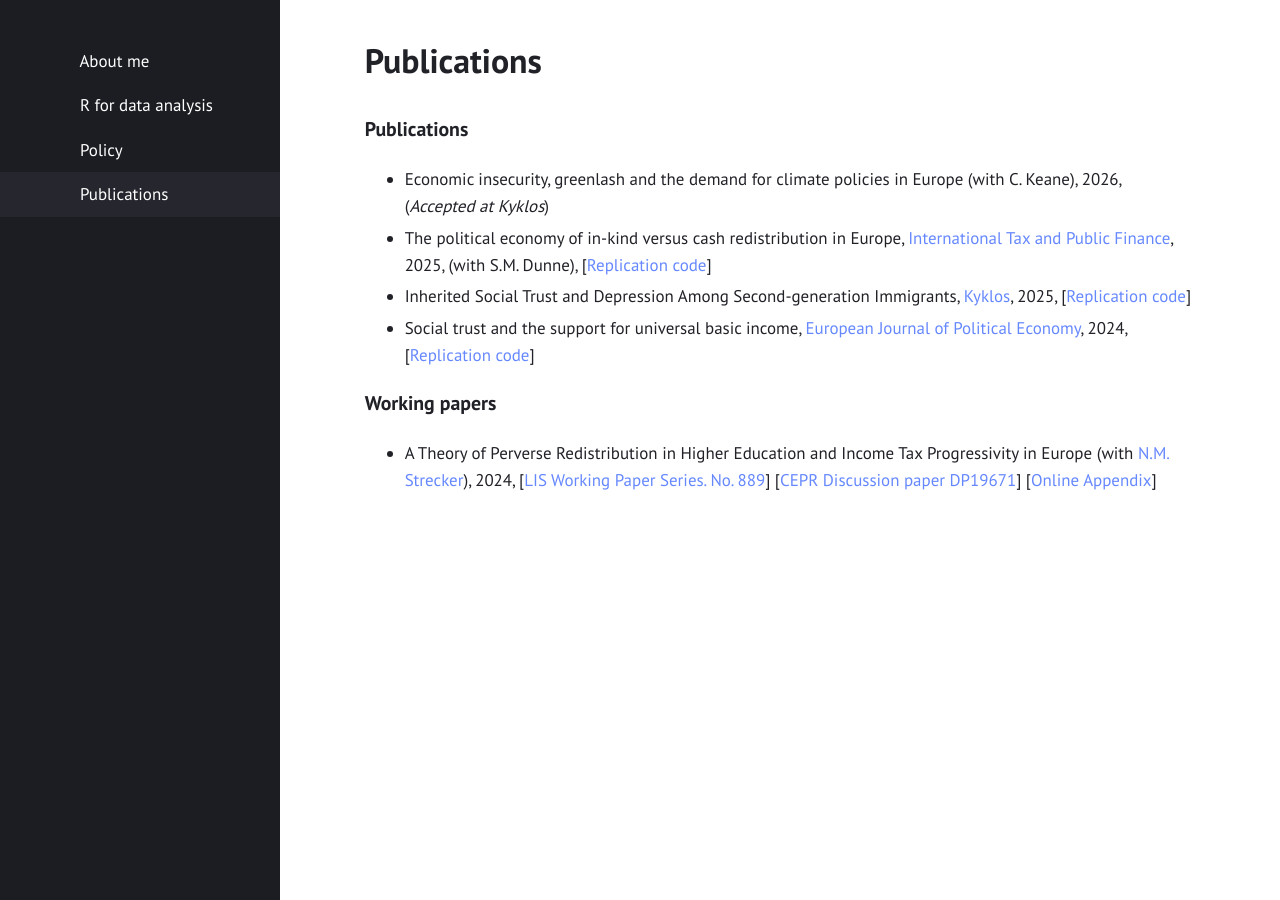
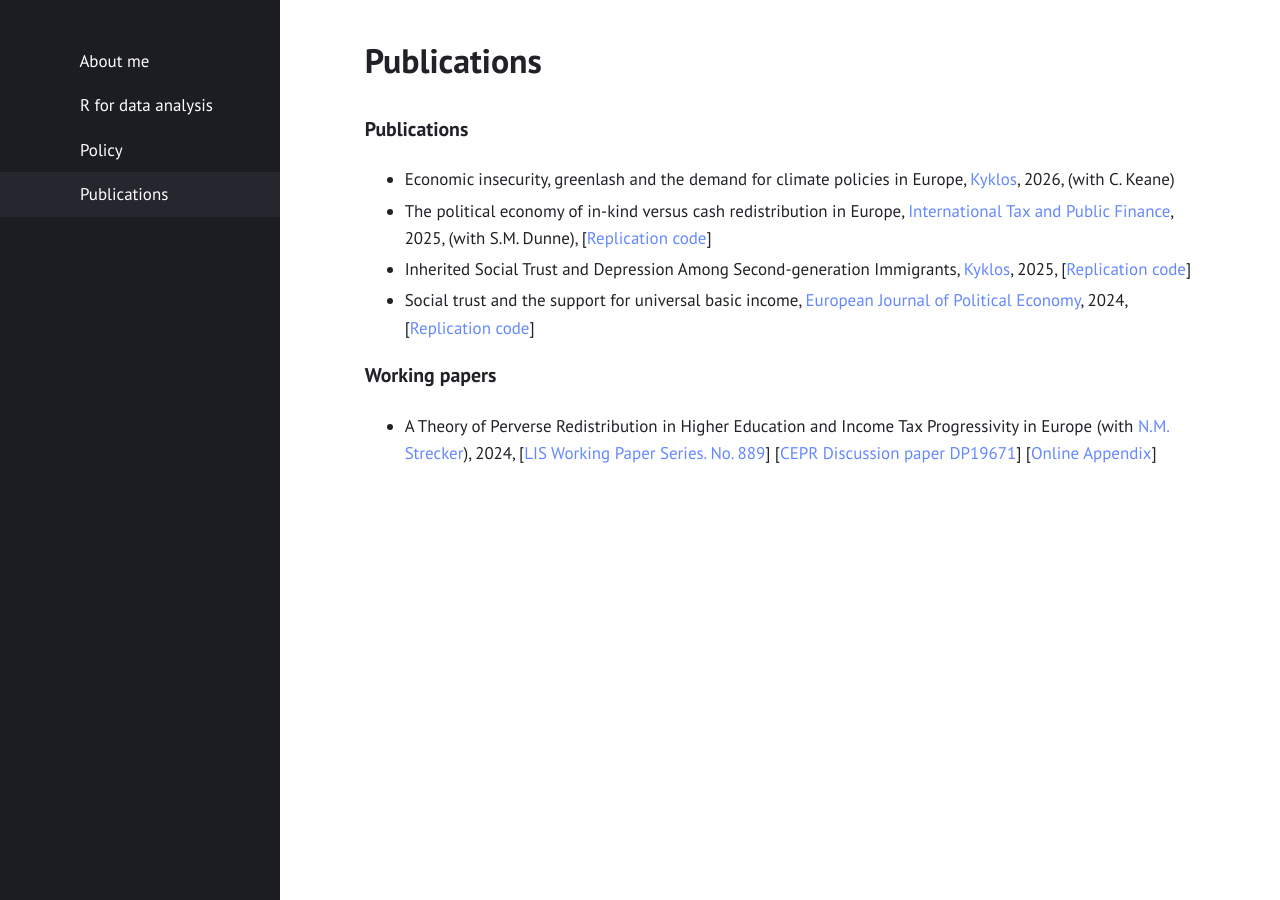
Before and after one commit to gubellom/gubellom.github.io, a Jekyll site: the page built from replication.md, in a window 1280 px wide. Built offline with Jekyll 4.4.1, drawn with Linux system fonts in a browser that asks for light colours.

Commit message:
Update replication.md
Signed-off-by: Michele Gubello <62111923+gubellom@users.noreply.github.com>

```diff
--- a/replication.md
+++ b/replication.md
@@ -16,7 +16,7 @@ title: "Publications"
 </head>
 
 ### Publications
-- Economic insecurity, greenlash and the demand for climate policies in Europe (with C. Keane), 2026, (*Accepted at Kyklos*)
+- Economic insecurity, greenlash and the demand for climate policies in Europe, [Kyklos](https://doi.org/10.1111/kykl.70068), 2026, (with C. Keane)
 - The political economy of in-kind versus cash redistribution in Europe, [International Tax and Public Finance](https://doi.org/10.1007/s10797-025-09908-6), 2025, (with S.M. Dunne), [[Replication code](https://osf.io/6gn2c/)]
 - Inherited Social Trust and Depression Among Second-generation Immigrants, [Kyklos](https://doi.org/10.1111/kykl.12453), 2025, [[Replication code](https://osf.io/xadt9/)]
 - Social trust and the support for universal basic income, [European Journal of Political Economy](https://doi.org/10.1016/j.ejpoleco.2023.102495), 2024, [[Replication code](https://github.com/gubellom/replication-code-UBI-paper)]
```
